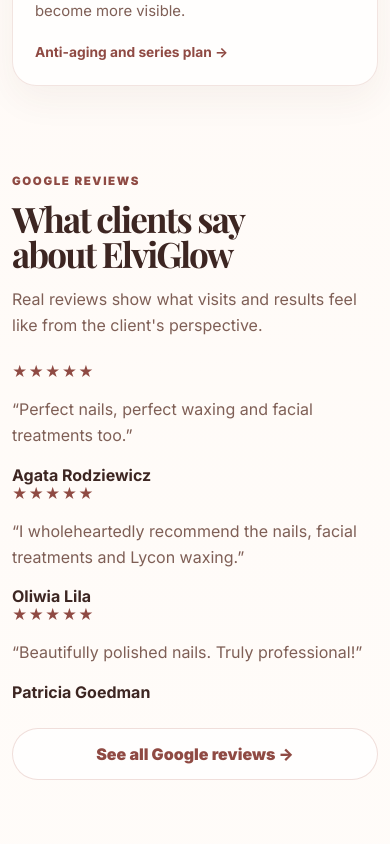
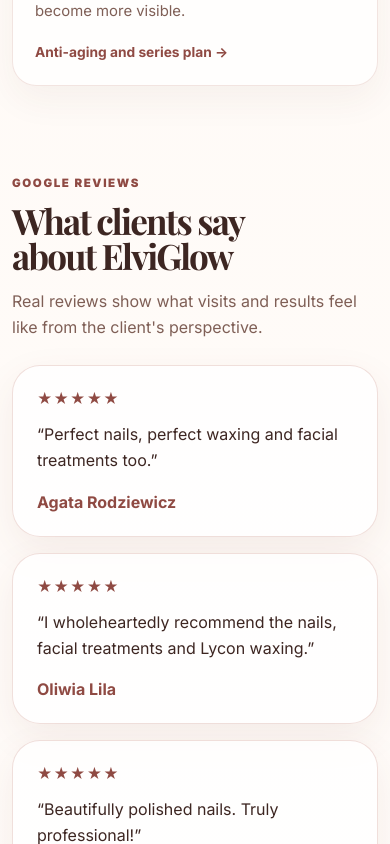
Before and after one commit to prachniomarcin-star/elviglow-site, a React (Vite) app: page / in a window 390 px wide. Shown: the part 2600-3444 px from the top of the page. Built offline with nearby package versions, Linux system fonts and the light colour scheme.

Commit message:
Style direct booking and reviews sections

```diff
--- a/src/index.css
+++ b/src/index.css
@@ -2256,3 +2256,104 @@ summary:focus-visible {
     grid-template-columns: 1fr auto;
   }
 }
+
+
+/* Conversion UX patch — direct booking, trust and simplified service pages */
+.offer-price {
+  display: grid;
+  justify-items: end;
+  gap: 4px;
+  flex: 0 0 auto;
+}
+.offer-price > strong {
+  color: var(--brand-dark);
+  font-size: 1.2rem;
+  white-space: nowrap;
+}
+.offer-price > small {
+  color: var(--muted);
+  font-weight: 700;
+  white-space: nowrap;
+}
+.offer-book-btn {
+  width: 100%;
+  margin-top: 18px;
+}
+.price-row-actions {
+  display: grid;
+  justify-items: end;
+  gap: 9px;
+}
+.price-book-btn {
+  border: 1px solid rgba(185,109,98,0.25);
+  background: rgba(185,109,98,0.08);
+  color: var(--brand-dark);
+  border-radius: 999px;
+  padding: 9px 13px;
+  font-weight: 900;
+  cursor: pointer;
+  white-space: nowrap;
+  transition: transform 0.2s ease, background 0.2s ease;
+}
+.price-book-btn:hover {
+  transform: translateY(-1px);
+  background: rgba(185,109,98,0.14);
+}
+.treatment-catalog-section,
+.nails-pricing-section,
+.current-prices-section {
+  padding-top: 42px;
+}
+.home-reviews-section {
+  padding-top: 56px;
+  padding-bottom: 26px;
+}
+.home-review-grid {
+  display: grid;
+  grid-template-columns: repeat(3, minmax(0, 1fr));
+  gap: 16px;
+}
+.home-review-card {
+  border: 1px solid var(--line);
+  border-radius: 28px;
+  padding: 24px;
+  background: rgba(255,255,255,0.78);
+  box-shadow: var(--shadow-soft);
+}
+.home-review-card p {
+  margin: 14px 0 18px;
+  color: var(--text);
+}
+.home-review-card strong {
+  color: var(--brand-dark);
+}
+
+@media (max-width: 740px) {
+  .offer-topline {
+    align-items: flex-start;
+  }
+  .offer-price {
+    justify-items: start;
+  }
+  .price-row-actions {
+    justify-items: start;
+  }
+  .price-book-btn {
+    min-height: 44px;
+    padding: 10px 15px;
+  }
+  .home-review-grid {
+    grid-template-columns: 1fr;
+  }
+  .home-reviews-section {
+    padding-top: 42px;
+  }
+  .treatment-catalog-section,
+  .nails-pricing-section,
+  .current-prices-section {
+    padding-top: 32px;
+  }
+  .nav-more-trigger {
+    min-width: 82px;
+  }
+}
```
